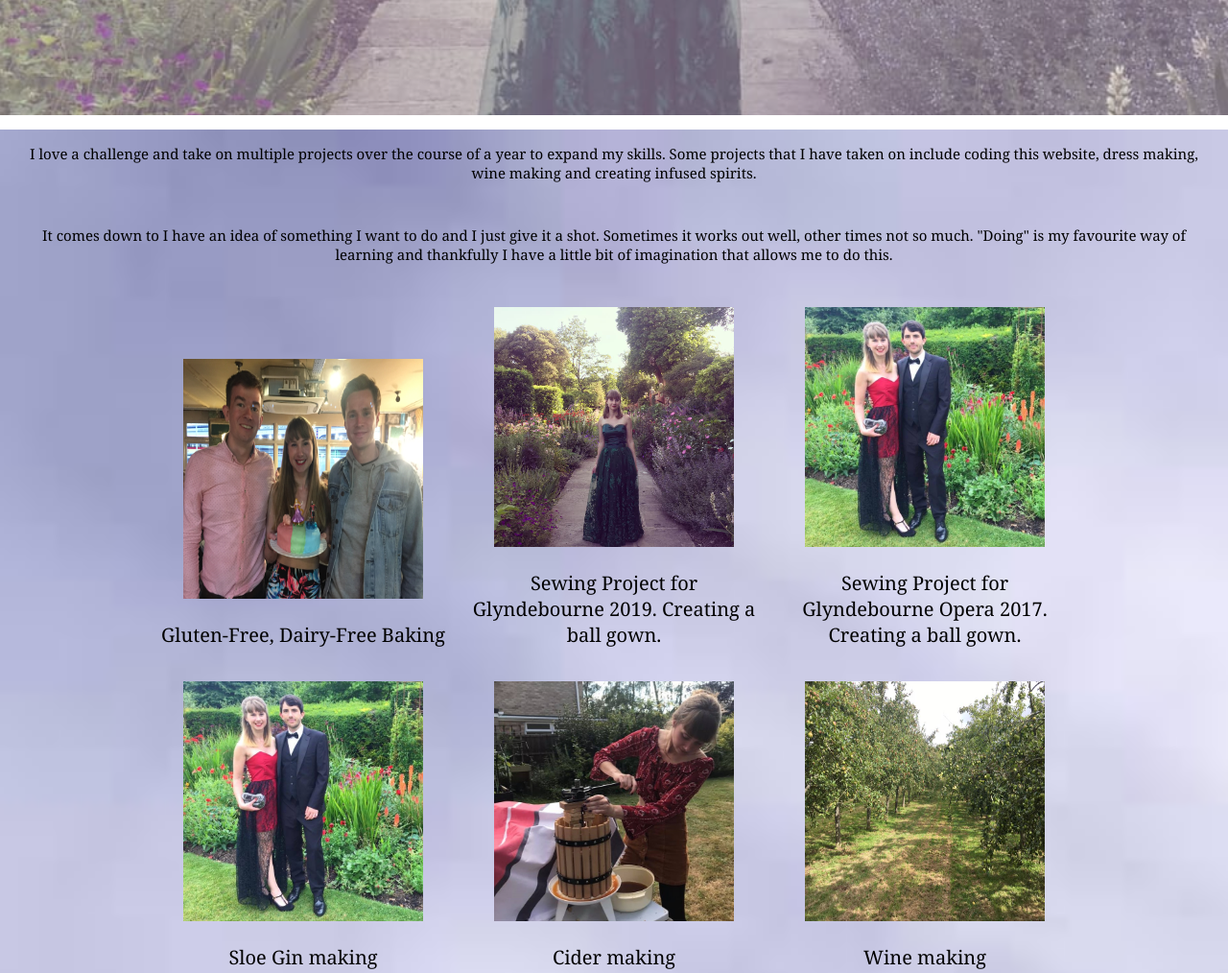
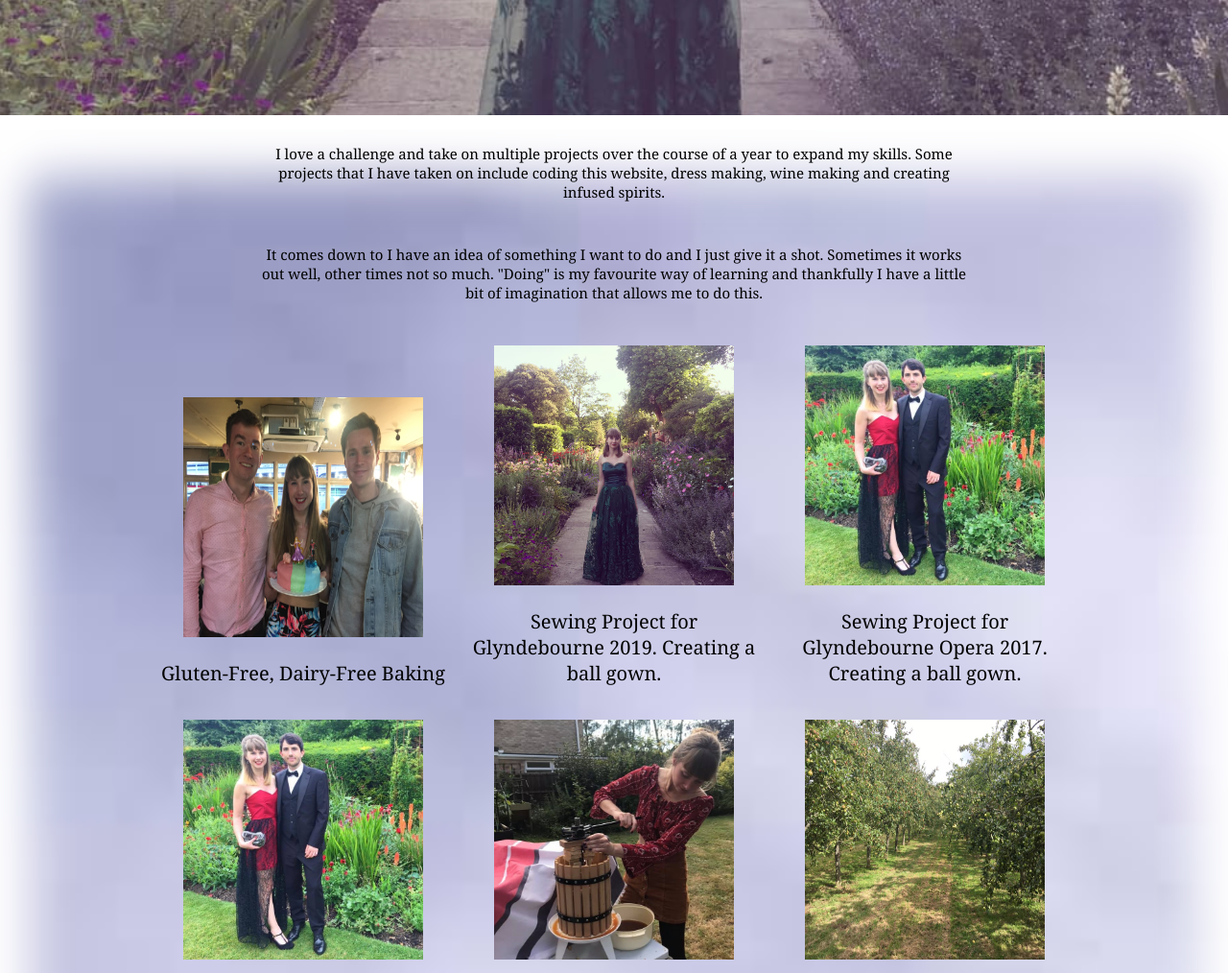
Before and after one commit to GemmieDodger/Personal.website, a plain HTML site: page projects.html in a window 1280 px wide. Shown: the part 680-1694 px from the top of the page at 96% size. Drawn offline with Linux system fonts and the light colour scheme.

Commit message:
Updating blurred background

```diff
--- a/mystylesheet.css
+++ b/mystylesheet.css
@@ -1,7 +1,5 @@
 
 html {
-    /*background-image: url('../Personal.website/images/Marblebackground.jpg');*/
-
     position: relative;
     height: 100%;
     Width: 100%;
@@ -12,10 +10,15 @@ html {
 body {
     height: 100%;
     width:100%;
-    margin:0;
+    margin:0px;
 
 }
 
+#background {
+    background-image: url('../Personal.website/images/white-blurred-background.jpg');
+    background-size: cover;
+    box-shadow: 25px 45px 50px 5px white inset, -25px -25px 50px 5px white inset;
+}
 
 h1 {
     font-size: 70px;
@@ -47,12 +50,13 @@ h2 a {
 .backgroundimage1, .backgroundimage2, .backgroundimage3, .backgroundimage4, .backgroundimage5 {
     /*margin: auto;*/
     position: relative;
-    opacity: 0.65;
+    opacity: 0.85;
     background-attachment: fixed;
     background-position: center;
     background-repeat: no-repeat;
     background-size: cover;
     z-index: 1;
+
 }
 .backgroundimage1 {
     background-image: url("../Personal.website/images/Thumbnail\ Distance.jpg");
@@ -92,18 +96,7 @@ h2 a {
     text-decoration: none;
 }
 
-/*.picturebreak {
-    height: auto;
-    width: auto;
-    /*background-color: lightgrey;*/
-    /*text-align: center;
 
-}*/
-
-.background {
-    background-image: url('../Personal.website/images/white-blurred-background.jpg');
-    background-size: cover;
-}
 
 /* Turn off Parallax scrolling for tablets and phones */
 @media only screen and (max-device-width: 1024px) {
@@ -112,6 +105,10 @@ h2 a {
     }
 }
 
+.intro {
+    margin-left: 20%;
+    margin-right: 20%;
+}
 
 h2 a {
     padding: 20px;
@@ -140,14 +137,6 @@ footer a {
 }
 
 /* Boxes  for the Recipe Page */
-
-/*article {
-    padding: 50px blue;
-    margin-left: auto;
-    margin-right: auto;
-
-
-}*/
 
 .Grid-for-box {
     display: block;
--- a/projects.html
+++ b/projects.html
@@ -12,14 +12,13 @@
 </head>
 
 <body>
-
     <div class="backgroundimage4">
         <div class="container">
             <h2>Projects</h2>
         </div>
     </div>
-    <div class="background">
-    <!---<div class="picturebreak">--->
+    <div id="background">
+
         <div class="intro">
             <p>I love a challenge and take on multiple projects over the course of a year to expand my skills. Some
                 projects that I have taken on include coding this website, dress making, wine making and creating
@@ -28,30 +27,6 @@
                 out well, other times not so much. "Doing" is my favourite way of learning and thankfully I have a
                 little bit of imagination that allows me to do this. </p>
         </div>
-    <!---</div>--->
-    <!--
-
-        <div class="backgroundimage2">
-        <div class="container">
-            <h2>About Me</h2>
-        </div>
-    </div>
-    <div class="backgroundimage3">
-        <div class="container">
-            <h2>A Chance of Cider</h2>
-        </div>
-    </div>
-    <div class="backgroundimage4">
-        <div class="container">
-            <h2>Craft Projects</h2>
-        </div>
-    </div>
-    <div class="backgroundimage5">
-        <div class="container">
-            <h2>Gluten-Free and Dairy-Free Recipes</h2>
-        </div>
-    </div>
-    -->
 
         <!-- boxes being added for projects-->
         <article class="Grid-for-box">
```
Also changed, not shown: aboutme.html (+1 -29 lines), home.html (+1 -1 lines), recipes.html (+1 -29 lines), images/white-blurred-background - Copy.jpg (added). Lines whose indentation alone changed are shown as unchanged.
